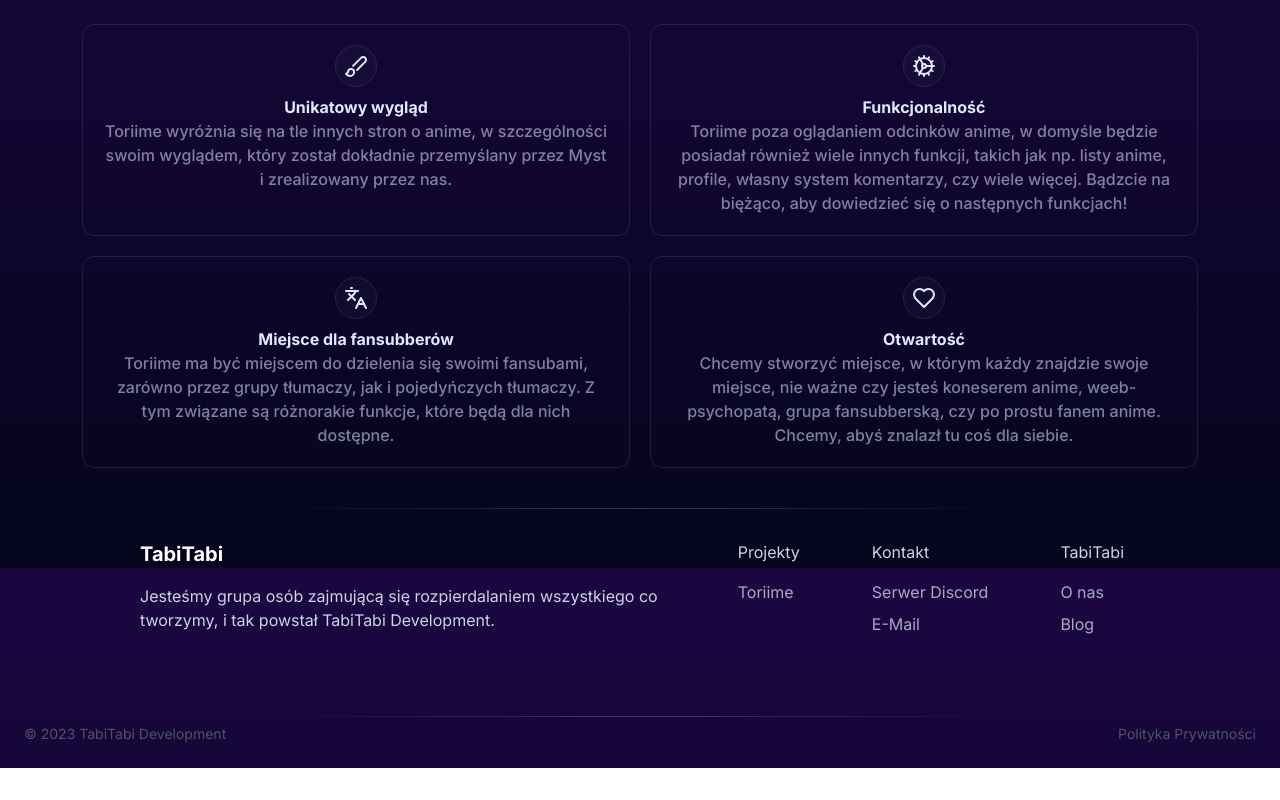
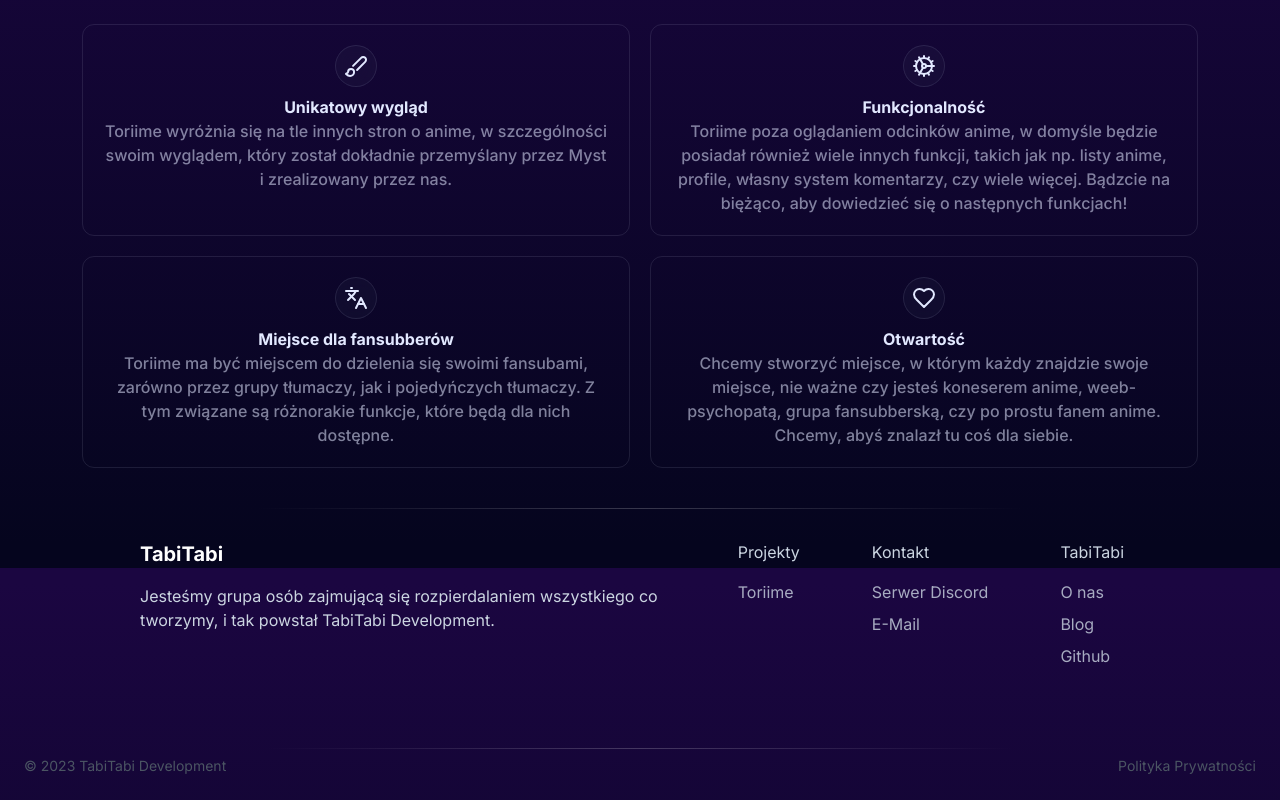
Before and after one commit to toriime/tabitabi.dev, a Next.js app: page / in a window 1280 px wide. Shown: the part 1032-1832 px from the top of the page. Before the commit the page ends 1800 px from the top, so only its background shows below. Built offline with nearby package versions, Linux system fonts and the light colour scheme; no server answers.

Commit message:
dodanie githuba do stopki

```diff
--- a/src/components/footer.tsx
+++ b/src/components/footer.tsx
@@ -55,6 +55,12 @@ const Footer = () => {
             >
               Blog
             </Link>
+            <Link
+              href="https://github.com/toriime"
+              className="text-slate-300/80 hover:text-slate-300 transition-colors"
+            >
+              Github
+            </Link>
           </div>
         </div>
       </div>
```
